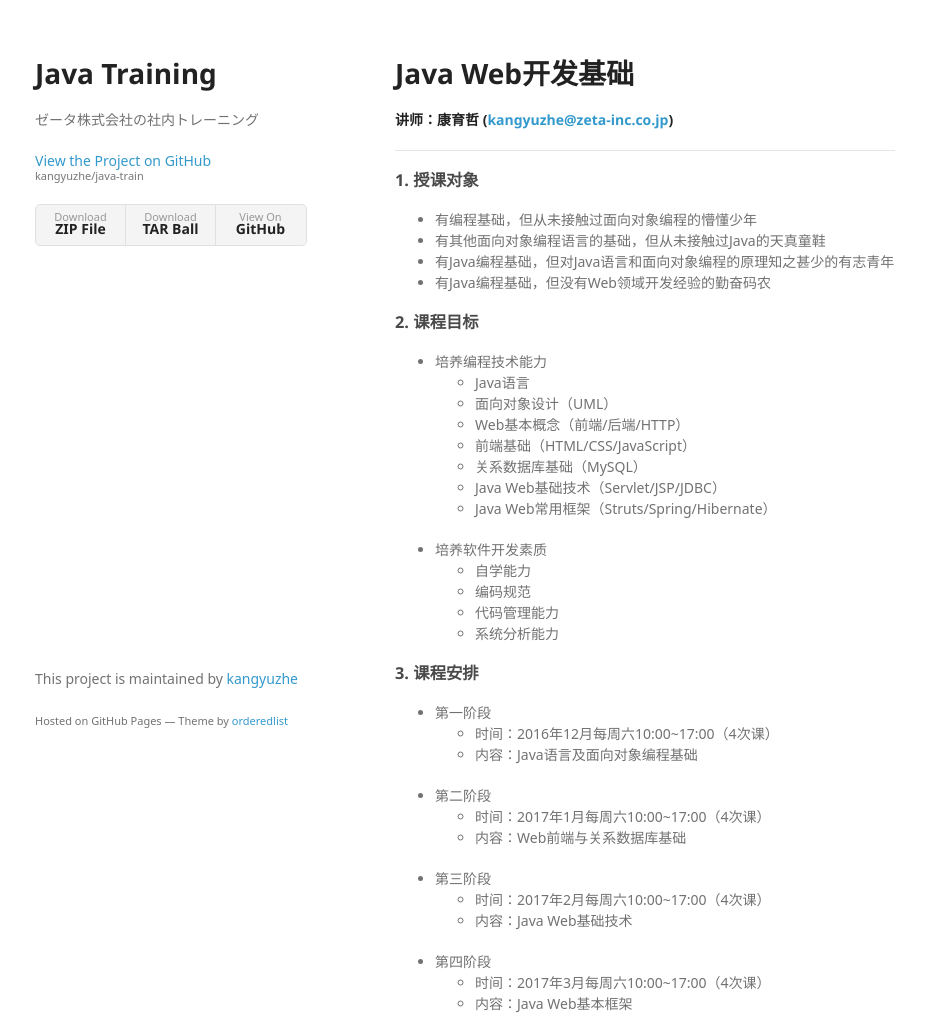
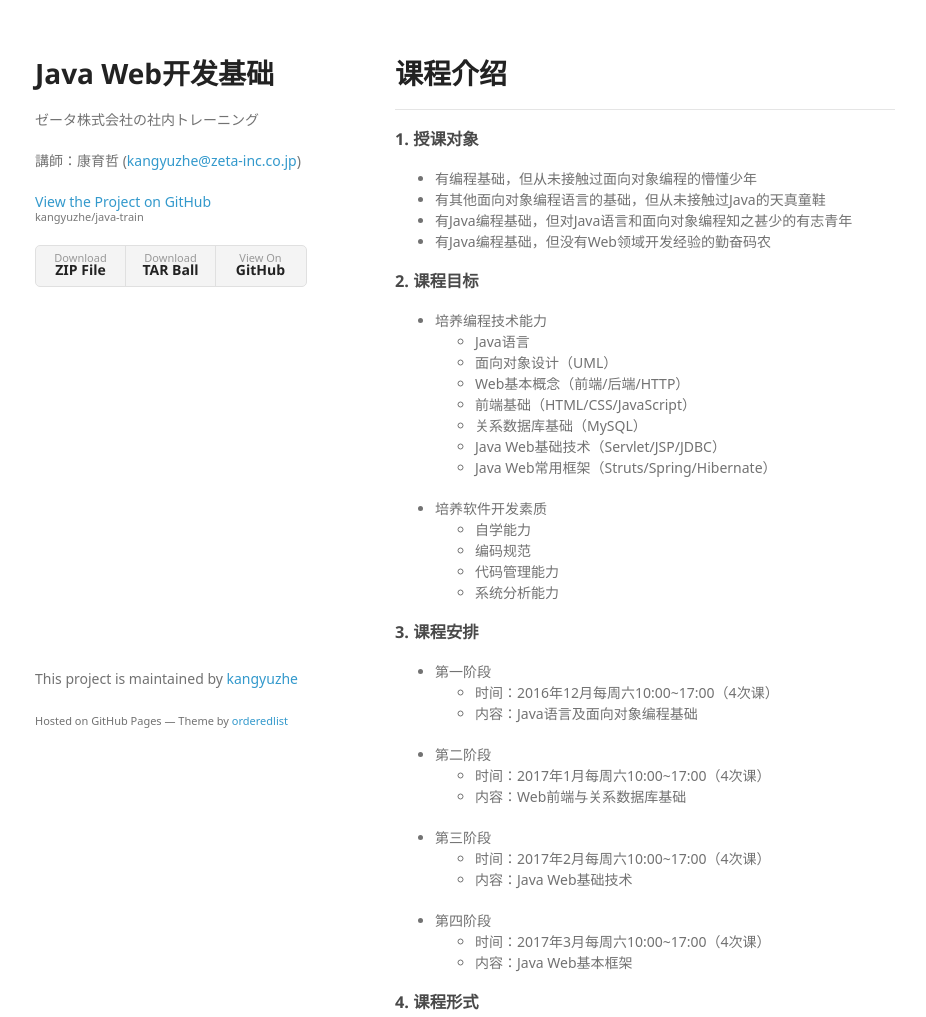
Before and after one commit to xileilei/java-train, a plain HTML site: page index.html in a window 1280 px wide. Shown: the top 1017 px of the page, without its empty margins (175-1101 px from the left). Drawn offline with Linux system fonts and the light colour scheme; a web font is replaced by a local one.

Commit message:
modify content

```diff
--- a/index.html
+++ b/index.html
@@ -1,5 +1,6 @@
 <!doctype html>
 <html>
+
 <head>
     <meta charset="utf-8">
     <meta http-equiv="X-UA-Compatible" content="chrome=1">
@@ -12,11 +13,13 @@
     <script src="//html5shiv.googlecode.com/svn/trunk/html5.js"></script>
     <![endif]-->
 </head>
+
 <body>
     <div class="wrapper">
         <header>
-        <h1>Java Training</h1>
+            <h1>Java Web开发基础</h1>
             <p>ゼータ株式会社の社内トレーニング</p>
+            <p>講師：康育哲 (<a href="kangyuzhe@zeta-inc.co.jp">kangyuzhe@zeta-inc.co.jp</a>)</p>
 
             <p class="view"><a href="https://github.com/kangyuzhe/java-train">View the Project on GitHub <small>kangyuzhe/java-train</small></a></p>
 
@@ -29,10 +32,8 @@
         </header>
         <section>
             <h1>
-<a id="java-web开发基础" class="anchor" href="#java-web%E5%BC%80%E5%8F%91%E5%9F%BA%E7%A1%80" aria-hidden="true"><span aria-hidden="true" class="octicon octicon-link"></span></a><strong>Java Web开发基础</strong>
+                <a id="java-web开发基础" class="anchor" href="#java-web%E5%BC%80%E5%8F%91%E5%9F%BA%E7%A1%80" aria-hidden="true"><span aria-hidden="true" class="octicon octicon-link"></span></a><strong>课程介绍</strong>
             </h1>
-
-<p><strong>讲师：康育哲 (<a href="kangyuzhe@zeta-inc.co.jp">kangyuzhe@zeta-inc.co.jp</a>)</strong></p>
 
             <hr>
 
@@ -42,7 +43,7 @@
             <ul>
                 <li>有编程基础，但从未接触过面向对象编程的懵懂少年</li>
                 <li>有其他面向对象编程语言的基础，但从未接触过Java的天真童鞋</li>
-<li>有Java编程基础，但对Java语言和面向对象编程的原理知之甚少的有志青年</li>
+                <li>有Java编程基础，但对Java语言和面向对象编程知之甚少的有志青年</li>
                 <li>有Java编程基础，但没有Web领域开发经验的勤奋码农</li>
             </ul>
 
@@ -191,4 +192,5 @@
     <script src="javascripts/scale.fix.js"></script>
 
 </body>
+
 </html>
```
Lines whose indentation alone changed are shown as unchanged.
